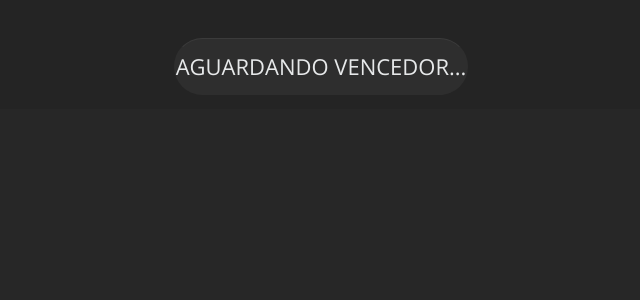
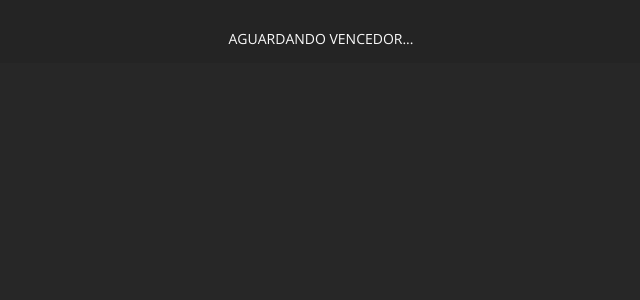
Before and after one commit to suportemasterbot/suportemasterbot.github.io, a Jekyll site: the page built from vencedor.html, in a window 1280 px wide. Shown: the top 300 px of the page, without its empty margins (319-959 px from the left). Built offline with Jekyll 4.4.1, drawn with Linux system fonts in a browser that asks for light colours.

Commit message:
Add files via upload

```diff
--- a/vencedor.html
+++ b/vencedor.html
@@ -5,7 +5,6 @@ layout: simple
 <meta http-equiv="refresh" content="3" />
             </div>
                      <div class="container-donate-2">
-                <table class="btn">
                     {% assign sortedDonators = site.data.vencedor | sort: "amount" | reverse %}
                     {% for donator in sortedDonators %}
                     <tr>
```
